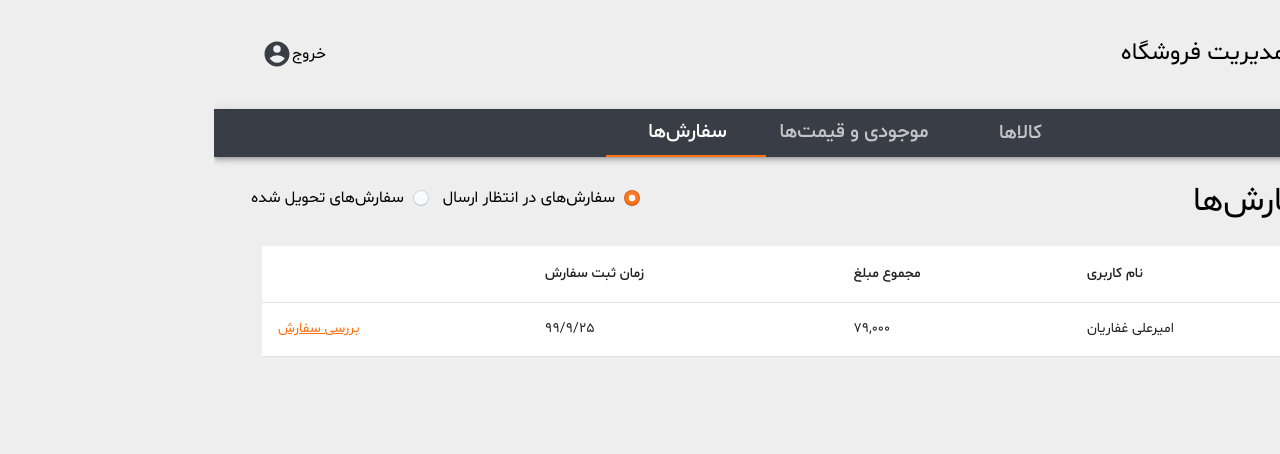
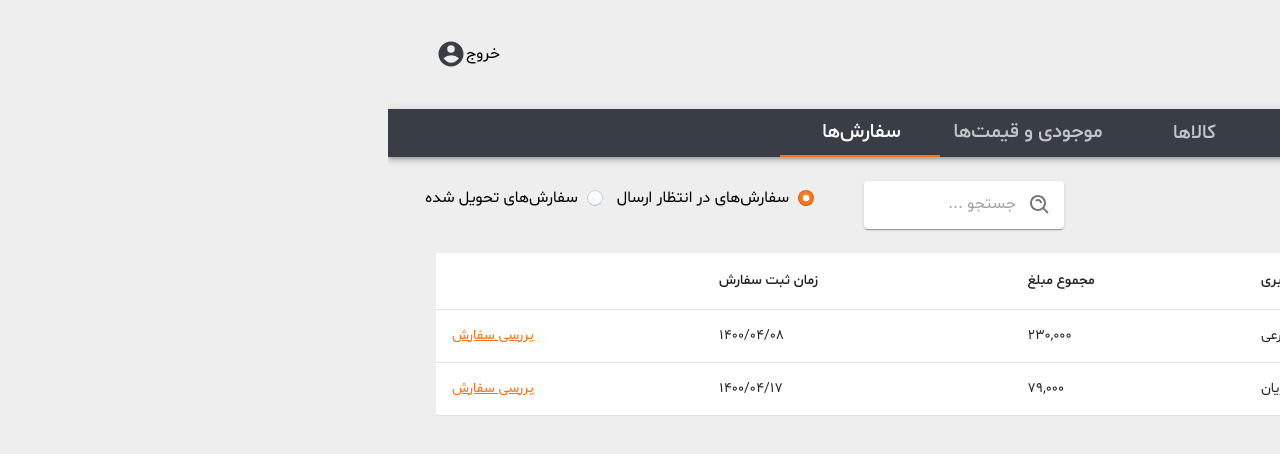
Before and after one commit to shadizohari/maktab48-project-Zohari, a React (Create React App) app in the folder my-app/: page /admin-panel/orders in a window 1280 px wide. Shown: the top 454 px of the page. Built offline with nearby package versions, Linux system fonts and the light colour scheme; data requests are answered from the project's data file; sample sign-in values are in the browser's storage; a web font is replaced by a local one; what jss-rtl would draw is missing.

Commit message:
add data moment jalali

```diff
--- a/my-app/package.json
+++ b/my-app/package.json
@@ -10,6 +10,8 @@
     "@testing-library/react": "^11.2.7",
     "@testing-library/user-event": "^12.8.3",
     "axios": "^0.21.1",
+    "jalali-moment": "^3.3.10",
+    "jdate": "0.0.2",
     "json-server": "^0.16.3",
     "jss-rtl": "^0.3.0",
     "node-sass": "^6.0.1",
--- a/my-app/src/App.js
+++ b/my-app/src/App.js
@@ -15,7 +15,6 @@ import { create } from 'jss';
 import rtl from 'jss-rtl';
 import { StylesProvider, jssPreset } from '@material-ui/core/styles';
 const jss = create({ plugins: [...jssPreset().plugins, rtl()] });
-
 
 const theme = createMuiTheme({
   direction: 'rtl',
--- a/my-app/src/component/DataTableHeader.jsx
+++ b/my-app/src/component/DataTableHeader.jsx
@@ -5,6 +5,7 @@ import Container from '@material-ui/core/Container';
 import { COLORS } from '../styles/constants'
 import DeliveredOrdersRadio from './DeliveredOrdersRadio';
 import { styleButton } from '../styles/styleButton';
+import SearchInput from './SearchInput'
 
 const useStyles = makeStyles((theme) => ({
     data_table_header: {
@@ -28,7 +29,7 @@ const useStyles = makeStyles((theme) => ({
 
 }));
 
-export default function DataTableHeader({ titre, textBtn, handelClick, button = true, radio = false, ...props }) {
+export default function DataTableHeader({searchInput, titre, textBtn, handelClick, button = true, radio = false, ...props }) {
     const classes = useStyles();
     const btn = styleButton();
 
@@ -38,7 +39,11 @@ export default function DataTableHeader({ titre, textBtn, handelClick, button =
 
                 {titre}
             </Typography>
-            <div className={classes.marginTop}>
+
+            <div className={classes.marginTop} style={{ display: "flex" }}>
+                <div style={{ marginLeft: "25px" }}>
+                    <SearchInput searchInput={searchInput}/>
+                </div>
                 {button ? <Button
                     variant="contained"
                     className={btn.btn}
@@ -47,8 +52,9 @@ export default function DataTableHeader({ titre, textBtn, handelClick, button =
                     {textBtn}
                 </Button> : false}
                 {radio ? <DeliveredOrdersRadio /> : false}
+
             </div>
 
-        </Container>
+        </Container >
     )
 }
--- a/my-app/src/component/DataTableOrders.jsx
+++ b/my-app/src/component/DataTableOrders.jsx
@@ -20,6 +20,9 @@ import { usePagination } from '../hook/usePagination';
 import styleModal from '../styles/styleModal';
 import MapOrdersList from './MapOrdersList';
 // import LoadingLayout from './LoadingLayout';
+
+
+// import { DeliveredStatusContext, DeliveredStatus } from '../context/DeliveredStatusContext';
 
 
 
@@ -92,6 +95,7 @@ export default function DataTableOrders({ ...props }) {
     return (
         <div>
             {/* <LoadingLayout> */}
+            {/* <DeliveredStatusContext.Provider value={}> */}
                 <DataTableHeader titre="مدیریت سفارش‌ها" button={false} radio={true} />
                 <DataTableContainer>
                     <TableHead>
@@ -116,7 +120,7 @@ export default function DataTableOrders({ ...props }) {
                         <Button style={{ margin: "5px" }} className={activePageNumber === index + 1 ? classes.accentColor : ""} key={num} variant="contained" onClick={() => { changePage(num) }}>{num}</Button>
                     ))}
                 </Container>
-
+            {/* </DeliveredStatusContext.Provider> */}
             {/* </LoadingLayout> */}
             <ToastContainer />
 
--- a/my-app/src/component/DataTableProducts.jsx
+++ b/my-app/src/component/DataTableProducts.jsx
@@ -26,7 +26,6 @@ import Modal from '@material-ui/core/Modal';
 import Backdrop from '@material-ui/core/Backdrop';
 import Fade from '@material-ui/core/Fade';
 import AddBookModal from './AddBookModal';
-
 
 
 
@@ -126,9 +125,15 @@ export default function DataTableProducts({ ...props }) {
     const handleClose = () => {
         setOpen(false);
     };
+
+
+    //
+    function searchInput(e){
+        console.log(e.target.value)
+    }
     return (
         <div>
-            <DataTableHeader titre="مدیریت کالا" textBtn="اضافه کردن کالا" handelClick={handleOpen} />
+            <DataTableHeader titre="مدیریت کالا" textBtn="اضافه کردن کالا" handelClick={handleOpen} searchInput={(a)=>searchInput(a)}/>
             <DataTableContainer>
                 <TableHead>
                     <TableRow>
--- a/my-app/src/component/DeliveredOrdersRadio.jsx
+++ b/my-app/src/component/DeliveredOrdersRadio.jsx
@@ -28,8 +28,8 @@ export default function DeliveredOrdersRadio() {
     const classes = styleRadio();
     const dispatch = useDispatch();
     const handleChange = (event) => {
-        console.log(event.target.value);
         dispatch(setDeliveredStatus(event.target.value))
+
     };
     return (
         <FormControl component="fieldset">
--- a/my-app/src/component/MapOrdersList.jsx
+++ b/my-app/src/component/MapOrdersList.jsx
@@ -1,5 +1,4 @@
 import React, { useState } from 'react';
-import { makeStyles } from '@material-ui/core/styles';
 import TableCell from '@material-ui/core/TableCell';
 import { useSelector } from 'react-redux';
 import TableRow from '@material-ui/core/TableRow';
@@ -16,6 +15,7 @@ import OrderModal from './OrderModal'
 // major function
 export default function MapBookList({ data, end, start, ...props }) {
     const deliveredStatus = useSelector((store) => store.DeliveredStatus);
+    console.log(deliveredStatus)
     function sum(array) {
         let sum = 0;
         for (let i = 0; i < array.length; i++) {
@@ -45,11 +45,9 @@ export default function MapBookList({ data, end, start, ...props }) {
 
     // click and open modal
     function orderCheck(order) {
-
         handleOpen()
         setOrder(order)
     }
-
 
 
     return (
@@ -61,10 +59,8 @@ export default function MapBookList({ data, end, start, ...props }) {
                         <TableCell>{index + 1}</TableCell>
                         <TableCell>{row.userName}</TableCell>
                         <TableCell>{sum(row.orderList.map((item, i) => ({ price: item.price, number: item.number })))}</TableCell>
-                        <TableCell>{row.orderTIme}</TableCell>
+                        <TableCell>{row.orderTime}</TableCell>
                         <TableCell className={link.link} onClick={() => orderCheck(row)}> بررسی سفارش‌</TableCell>
-
-
                     </TableRow >
                 ) : false
 
@@ -82,7 +78,7 @@ export default function MapBookList({ data, end, start, ...props }) {
             >
                 <Fade in={open}>
                     <div className={styleClassModal.modal_paper}>
-                        <OrderModal closeModal={handleClose} order={order}/>
+                        <OrderModal closeModal={handleClose} order={order} />
                     </div>
                 </Fade>
             </Modal>
--- a/my-app/src/component/OrderModal.jsx
+++ b/my-app/src/component/OrderModal.jsx
@@ -19,7 +19,7 @@ import TableHead from '@material-ui/core/TableHead';
 import TableRow from '@material-ui/core/TableRow';
 import HeaderModal from './HeaderModal';
 import { styleButton } from '../styles/styleButton';
-
+import * as moment from 'jalali-moment';
 const useStyles = makeStyles((theme) => ({
     table: {
         background: COLORS.secondaryColor,
@@ -63,22 +63,35 @@ const useStyles = makeStyles((theme) => ({
         alignItems: "center",
         justifyContent: "center",
     },
+    actualDeliveryTime:{
+        background: COLORS.accentColor,
+        color: "white",
+        padding: "10px"
+    }
 
 }));
 
-export default function OrderModal({ order, closeModal,...props }) {
+export default function OrderModal({ order, closeModal, ...props }) {
     const classes = useStyles();
     const btn = styleButton()
     const dispatch = useDispatch();
+    const [todayJalali, setTodayJalali] = useState()
 
     function delivered() {
         closeModal()
-        order.delivered = true
-        putBookApi('http://localhost:5000/orders/', order.id, order,"deliverd order")
+        order.status = "delivered"
+        //
+        let todayJalali = moment().locale('fa').format('YYYY/M/D');
+        setTodayJalali(todayJalali)
+        console.log(todayJalali)
+        //
+        order.actualDeliveryTime = todayJalali
+        putBookApi('http://localhost:5000/orders/', order.id, order, "Order deliverd")
         dispatch(setLoading(true));
         setTimeout(() => {
             dispatch(setLoading(false));
         }, 1000);
+
 
     }
 
@@ -90,8 +103,8 @@ export default function OrderModal({ order, closeModal,...props }) {
             <InfoList subject="نام مشتری" info={order.userName} />
             <InfoList subject="آدرس" info={order.address} />
             <InfoList subject="تلفن" info={order.mobile} />
-            <InfoList subject="زمان سفارش" info={order.orderTIme} />
-            <InfoList subject="زمان تحویل" info={order.deliveryTime} />
+            <InfoList subject="زمان سفارش" info={order.orderTime} />
+            <InfoList subject="زمان تحویل" info={order.selectedDeliveryTime} />
             <Table className={classes.table} aria-label="simple table">
                 <TableHead>
                     <TableRow>
@@ -112,7 +125,7 @@ export default function OrderModal({ order, closeModal,...props }) {
                 </TableBody>
             </Table>
             <div className={classes.flexCenter}>
-                {(!order.status) ? <Button className={`${classes.margin_2}  ${btn.btn}`} onClick={delivered}>تحویل شد</Button> : false}
+                {(order.status == "enroute") ? <Button className={`${classes.margin_2}  ${btn.btn}`} onClick={delivered}>تحویل شد</Button> : <p className={classes.actualDeliveryTime}>{`تاریخ تحویل:  ${order.actualDeliveryTime}`}</p>}
             </div>
             <ToastContainer />
         </Container>
--- /dev/null
+++ b/my-app/src/component/SearchInput.jsx
@@ -0,0 +1,50 @@
+import React from 'react';
+import { makeStyles } from '@material-ui/core/styles';
+import Paper from '@material-ui/core/Paper';
+import InputBase from '@material-ui/core/InputBase';
+import IconButton from '@material-ui/core/IconButton';
+import { BiSearchAlt } from 'react-icons/bi';
+
+const useStyles = makeStyles((theme) => ({
+    root: {
+        padding: '0px 0px',
+        display: 'flex',
+        alignItems: 'center',
+        width: 200,
+    },
+    input: {
+        marginLeft: theme.spacing(1),
+        flex: 1,
+    },
+    iconButton: {
+        padding: 10,
+    },
+    divider: {
+        height: 28,
+        margin: 4,
+    },
+    customInputSearch: {
+        "& .MuiInputBase-input": {
+            padding: "0px",
+        }
+    },
+
+}));
+
+export default function CustomizedInputBase({searchInput,...props}) {
+    const classes = useStyles();
+
+    return (
+        <Paper component="form" className={classes.root}>
+            <IconButton type="submit" className={classes.iconButton, classes.customInputSearch} aria-label="search">
+                <BiSearchAlt />
+            </IconButton>
+            <InputBase
+                className={classes.input}
+                placeholder="جستجو ..."
+                onChange={searchInput}
+            />
+
+        </Paper>
+    );
+}
--- /dev/null
+++ b/my-app/src/context/DeliveredStatusContext.jsx
@@ -0,0 +1,2 @@
+import * as React from "react";
+export const DeliveredStatusContext = React.createContext();
```
Also changed, not shown: my-app/db.json, 1 other file (tests, documents, lock files or other folders).
